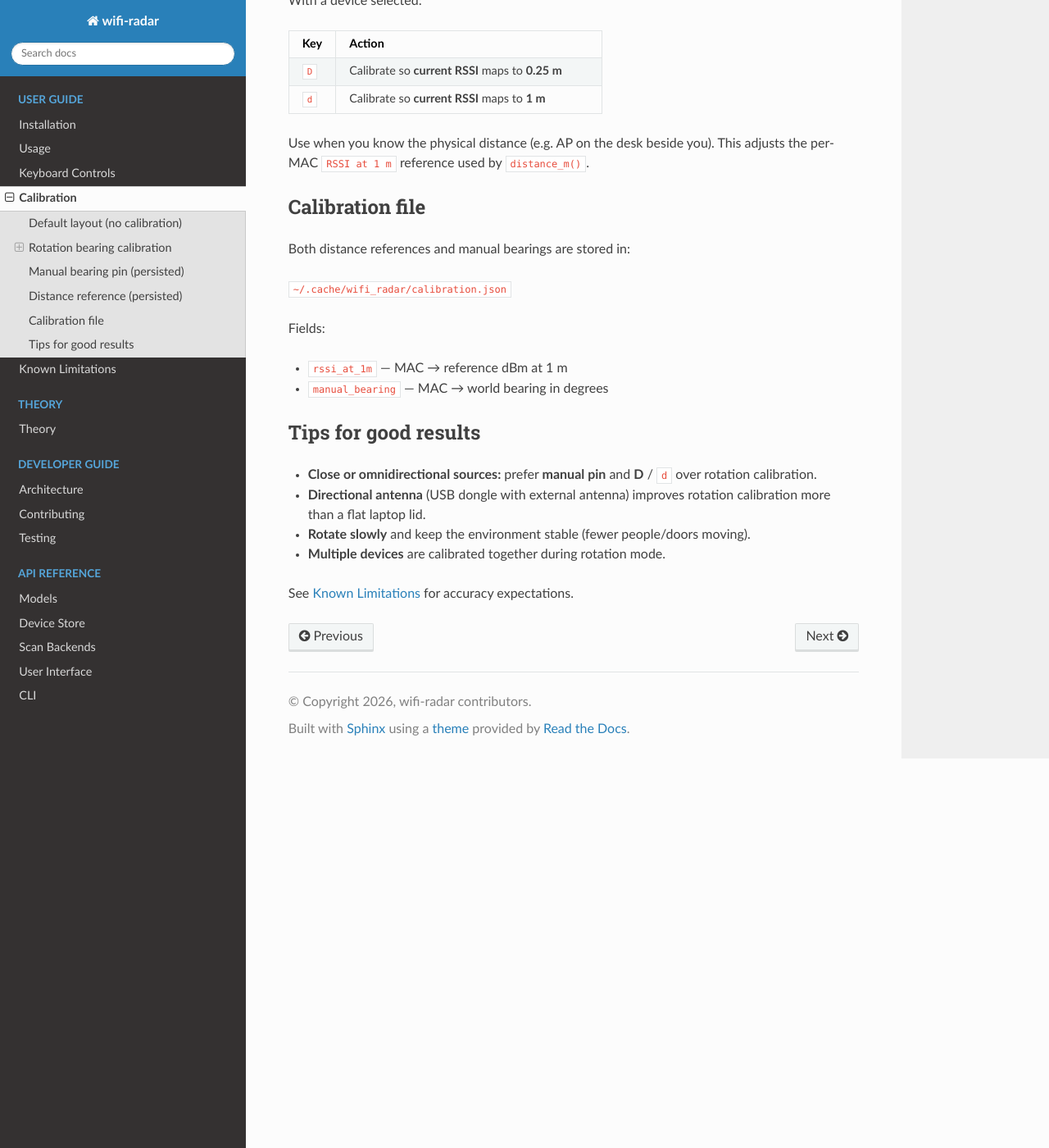
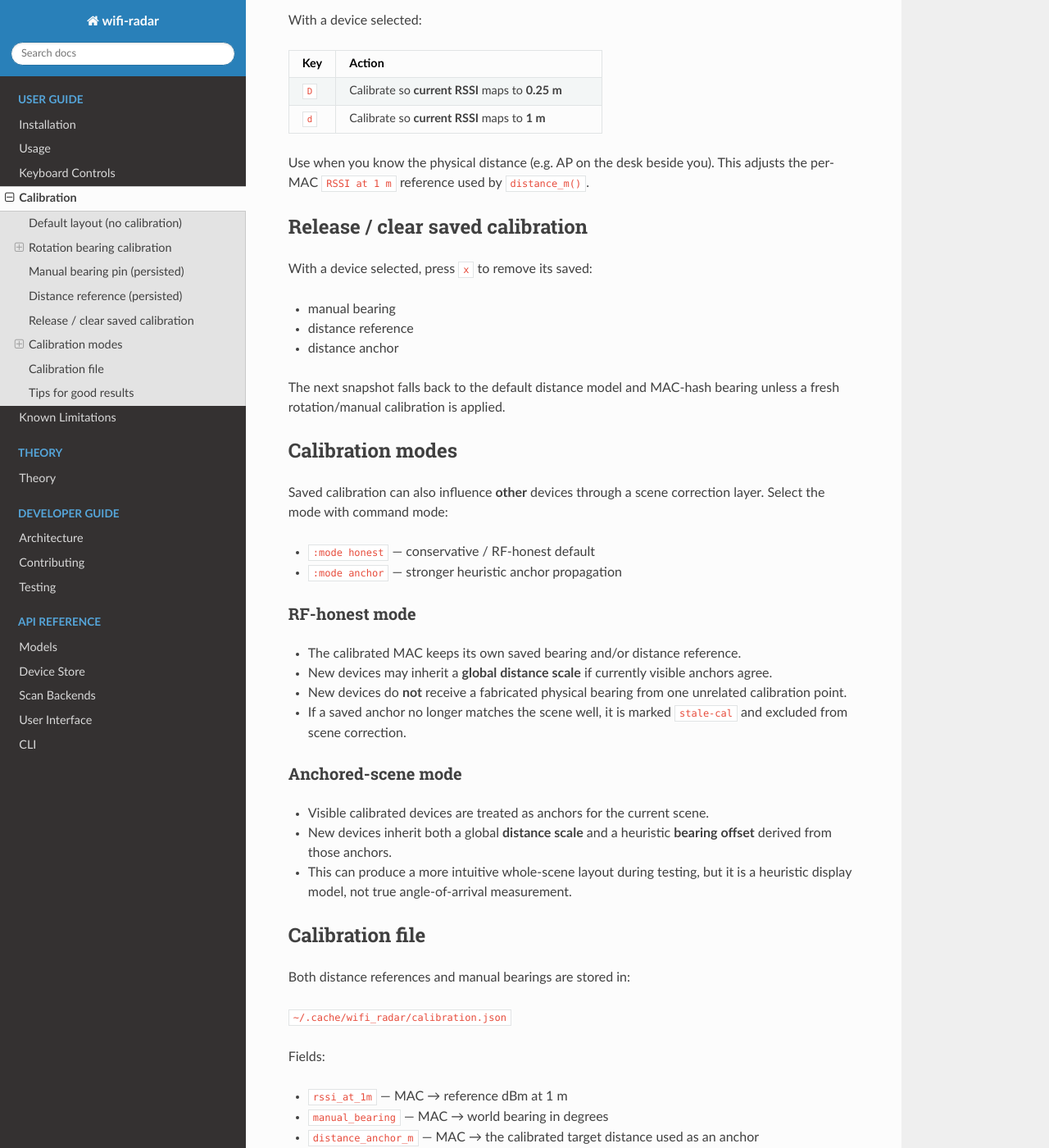
Before and after one commit to mkhellat/wifi-radar, a Sphinx documentation site: the page built from docs/user/calibration.rst, in a window 1280 px wide and 1400 px high, scrolled down 1779 px. Shown: the whole window at 82% size. Built offline with Sphinx 7.4.7 and the Read the Docs theme 3.1.0, drawn with Linux system fonts in a browser that asks for light colours; some of the changed text lies outside the part shown.

Commit message:
Document calibration clear action and scene correction modes
Update the user guide so clear/reset, honest vs anchor behaviour, and key
bindings match the redesigned calibration workflow.

```diff
--- a/docs/user/calibration.rst
+++ b/docs/user/calibration.rst
@@ -6,6 +6,7 @@ wifi-radar supports three related mechanisms:
 1. **MAC-hash bearing** (default) — stable display layout, no physical meaning
 2. **Rotation calibration** (``c``) — RSSI vs heading during a slow turn
 3. **Manual pin + distance reference** (selected device) — persisted to disk
+4. **Scene correction mode** — how saved calibration affects other devices
 
 Full formulas and constants are in :doc:`../theory/localization`.
 
@@ -106,6 +107,47 @@ With a device selected:
 Use when you know the physical distance (e.g. AP on the desk beside you).
 This adjusts the per-MAC ``RSSI at 1 m`` reference used by ``distance_m()``.
 
+Release / clear saved calibration
+---------------------------------
+
+With a device selected, press ``x`` to remove its saved:
+
+- manual bearing
+- distance reference
+- distance anchor
+
+The next snapshot falls back to the default distance model and MAC-hash
+bearing unless a fresh rotation/manual calibration is applied.
+
+Calibration modes
+-----------------
+
+Saved calibration can also influence **other** devices through a scene
+correction layer. Select the mode with command mode:
+
+- ``:mode honest`` — conservative / RF-honest default
+- ``:mode anchor`` — stronger heuristic anchor propagation
+
+RF-honest mode
+~~~~~~~~~~~~~~
+
+- The calibrated MAC keeps its own saved bearing and/or distance reference.
+- New devices may inherit a **global distance scale** if currently visible
+  anchors agree.
+- New devices do **not** receive a fabricated physical bearing from one
+  unrelated calibration point.
+- If a saved anchor no longer matches the scene well, it is marked
+  ``stale-cal`` and excluded from scene correction.
+
+Anchored-scene mode
+~~~~~~~~~~~~~~~~~~~
+
+- Visible calibrated devices are treated as anchors for the current scene.
+- New devices inherit both a global **distance scale** and a heuristic
+  **bearing offset** derived from those anchors.
+- This can produce a more intuitive whole-scene layout during testing, but it
+  is a heuristic display model, not true angle-of-arrival measurement.
+
 Calibration file
 ----------------
 
@@ -117,12 +159,16 @@ Fields:
 
 - ``rssi_at_1m`` — MAC → reference dBm at 1 m
 - ``manual_bearing`` — MAC → world bearing in degrees
+- ``distance_anchor_m`` — MAC → the calibrated target distance used as an anchor
+- ``mode`` — ``honest`` or ``anchor``
 
 Tips for good results
 ---------------------
 
 - **Close or omnidirectional sources:** prefer **manual pin** and **D** / ``d``
   over rotation calibration.
+- If a device has moved since calibration, press ``x`` and recalibrate it
+  instead of assuming the old anchor is still valid.
 - **Directional antenna** (USB dongle with external antenna) improves rotation
   calibration more than a flat laptop lid.
 - **Rotate slowly** and keep the environment stable (fewer people/doors moving).
```
Also changed, not shown: docs/user/keys.rst (+10 -0 lines), docs/user/limitations.rst (+7 -0 lines).
